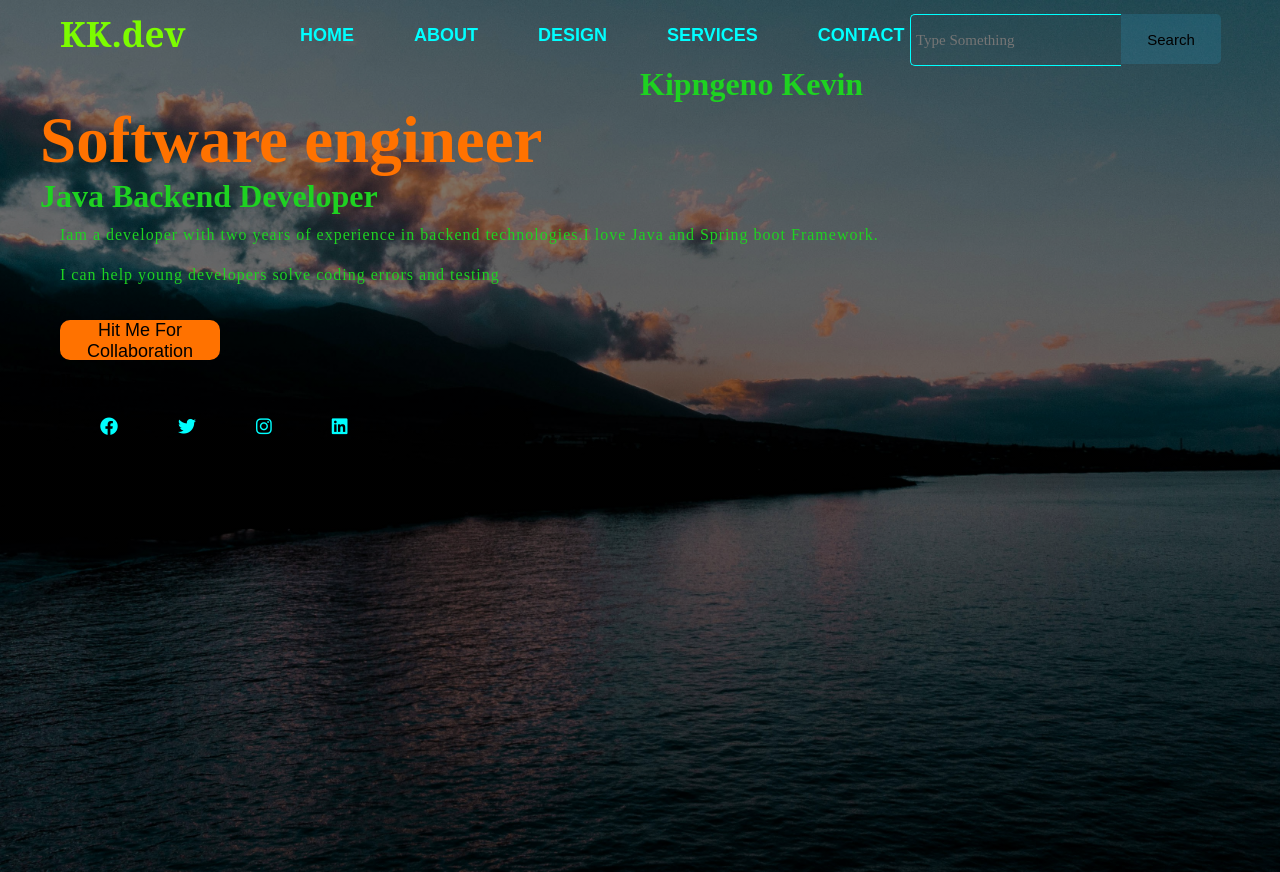
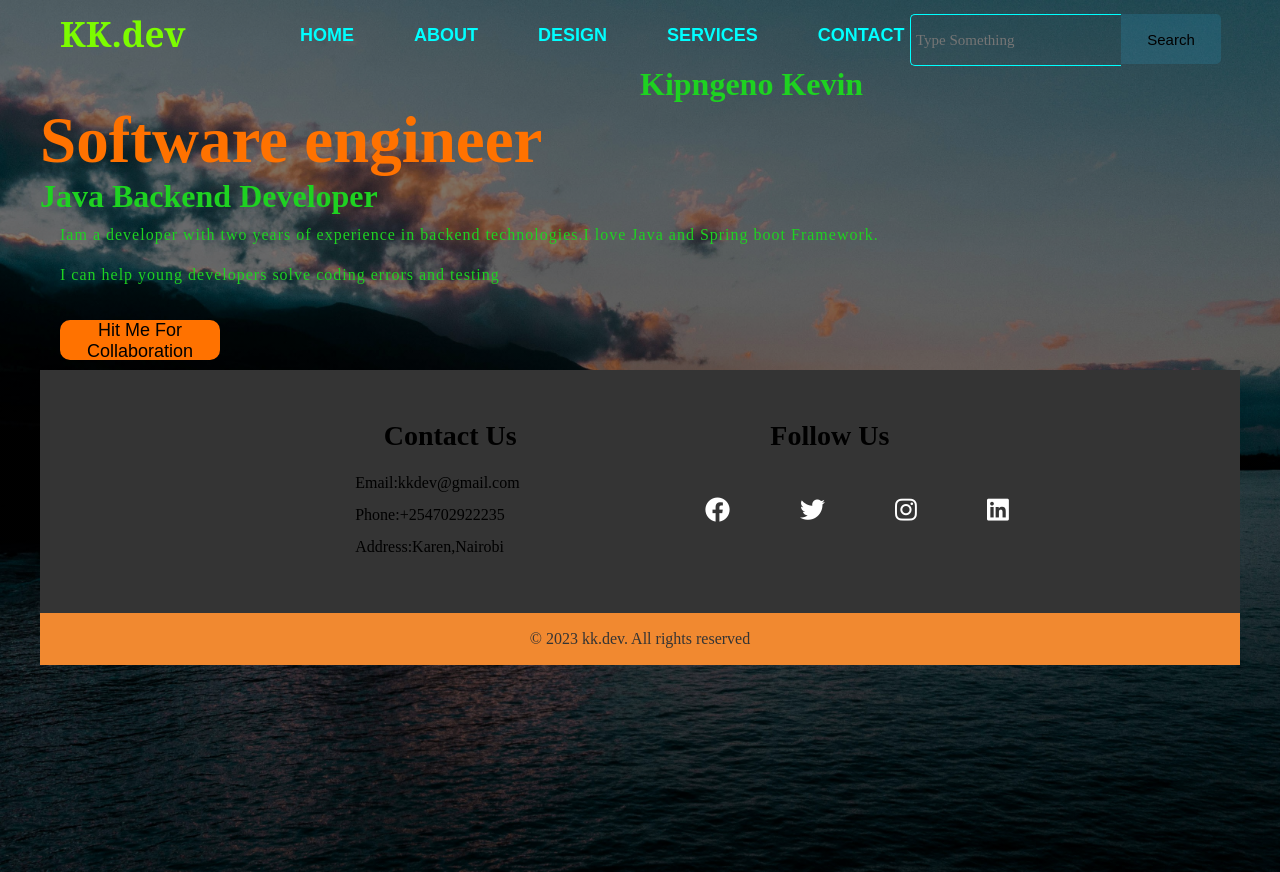
Before and after one commit to kipngenokev/Simple-web-, a plain HTML site: page index.html in a window 1280 px wide. Drawn offline with Linux system fonts and the light colour scheme.

Commit message:
some changes

```diff
--- a/index.html
+++ b/index.html
@@ -52,6 +52,15 @@
           </button>
         </div>
 
+        <footer>
+          <div class="container">
+            <div class="footer-content">
+              <h3>Contact Us</h3>
+              <p>Email:kkdev@gmail.com</p>
+              <p>Phone:+254702922235</p>
+              <p>Address:Karen,Nairobi</p>
+            </div>
+
             <div class="footer-content">
               <h3>Follow Us</h3>
               <ul class="social-icons">
@@ -70,6 +79,11 @@
               </ul>
             </div>
           </div>
+          <div class="bottom-bar">
+            <p>&copy; 2023 kk.dev. All rights reserved</p>
+          </div>
+        </footer>
+      </div>
     </div>
   </body>
 </html>
--- a/style.css
+++ b/style.css
@@ -157,3 +157,87 @@ ul li a:hover {
   color: #ff7200;
   font-size: 65px;
 }
+footer {
+  background: #343434;
+  padding-top: 50px;
+}
+.container {
+  width: 1140px;
+  margin: auto;
+  display: flex;
+  justify-content: center;
+}
+.footer-content {
+  width: 33.3%;
+}
+h3 {
+  font-size: 28px;
+  margin-bottom: 15px;
+  text-align: center;
+}
+.footer-content p {
+  width: 190px;
+  margin: auto;
+  padding: 7px;
+}
+.footer-content ul {
+  text-align: center;
+}
+.list {
+  padding: 0;
+}
+.list li {
+  width: auto;
+  text-align: center;
+  list-style-type: none;
+  padding: 7px;
+  position: relative;
+}
+.list li::before {
+  content: "";
+  position: absolute;
+  transform: translate(-50%, -50%);
+  left: 50%;
+  top: 100%;
+  width: 0;
+  height: 2px;
+  background: #f18930;
+  transition-duration: 0.5s;
+}
+.list li:hover::before {
+  width: 70px;
+}
+.social-icons {
+  text-align: center;
+  padding: 0;
+}
+.social-icons li {
+  display: inline-block;
+  text-align: center;
+  padding: 5px;
+}
+.social-icons i {
+  color: white;
+  font-size: 25px;
+}
+a {
+  text-decoration: none;
+}
+a:hover {
+  color: #f18930;
+}
+.social-icons i:hover {
+  color: #f18930;
+}
+.bottom-bar {
+  background: #f18930;
+  text-align: center;
+  padding: 10px 0;
+  margin-top: 50px;
+}
+.bottom-bar p {
+  color: #343434;
+  margin: 0;
+  font-size: 16px;
+  padding: 7px;
+}
```
Lines whose indentation alone changed are shown as unchanged.
